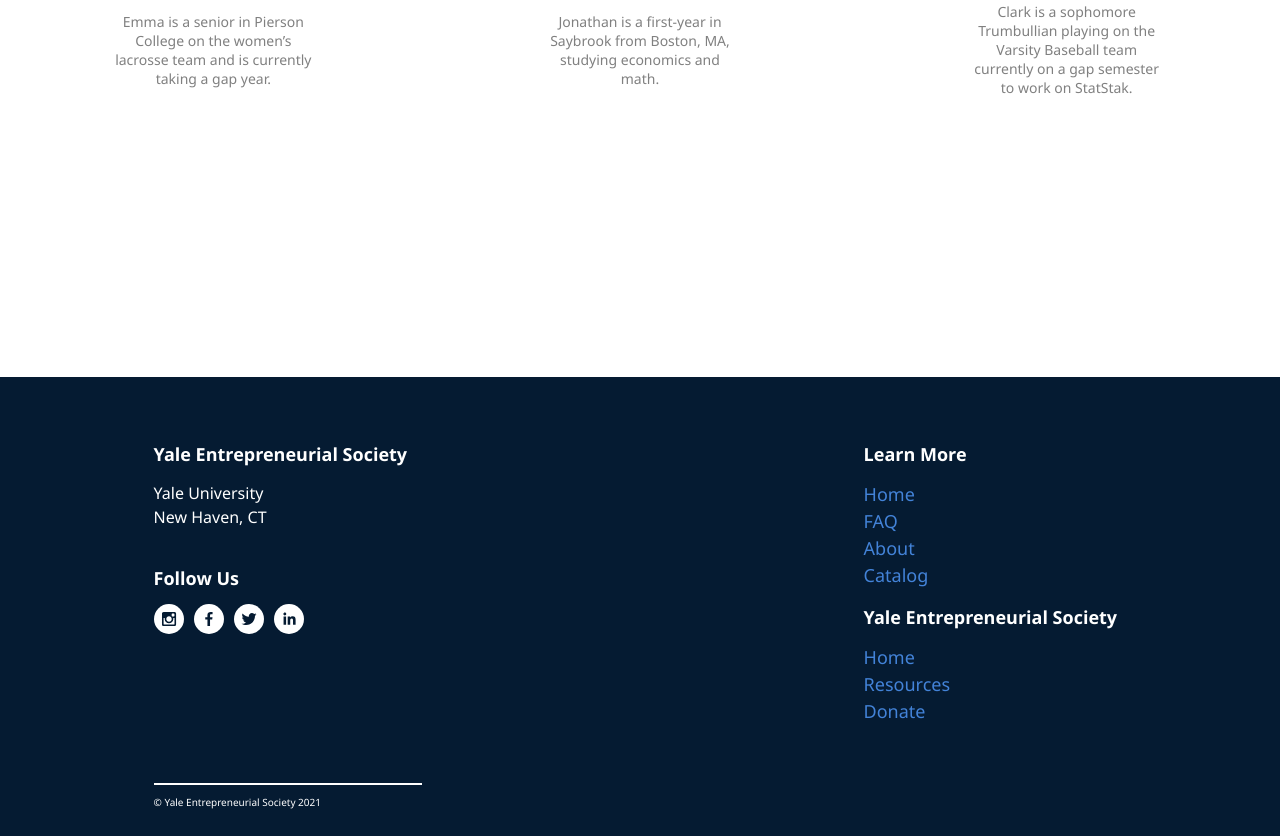
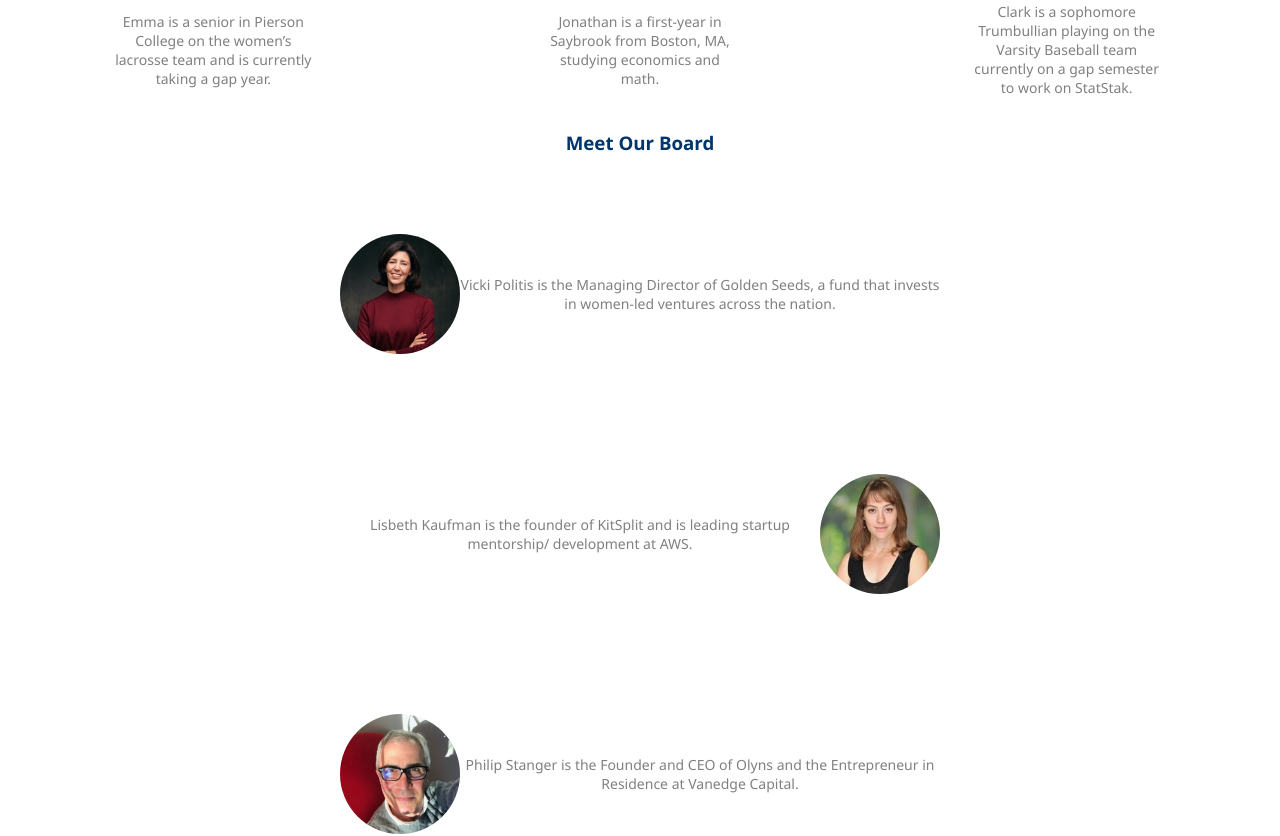
Before and after one commit to yesatyaleTech/startupincubatorsite, a React (Create React App) app: page / in a window 1280 px wide. Shown: the part 600-1436 px from the top of the page. Built offline with nearby package versions, Linux system fonts and the light colour scheme.

Commit message:
Add board section to the website

```diff
--- a/src/components/About/About.css
+++ b/src/components/About/About.css
@@ -52,6 +52,11 @@
     grid-template-columns: repeat(3, 1fr);
 }
 
+.board {
+    display: grid;
+    justify-content: center;
+}
+
 @media screen and (max-width:568px) {
     .ww-do {
         margin-left: 10vw;
--- a/src/components/About/About.tsx
+++ b/src/components/About/About.tsx
@@ -4,6 +4,14 @@ import Leaders from './Leaders/Leaders';
 import clark from '../../images/clarkk.jpeg';
 import johnathan from '../../images/johnathanp.jpg';
 import emma from '../../images/emmar.jpeg';
+import BoardLeft from './BoardLeft/BoardLeft';
+import BoardRight from './BoardRight/BoardRight';
+import vicki from '../../images/vicki.jpeg';
+import lisbeth from '../../images/lisbeth.jpeg';
+import philip from '../../images/philip.jpeg';
+import sam from '../../images/sam.jpeg';
+import leslie from '../../images/leslie.jpeg';
+import kofi from '../../images/kofi.jpeg';
 
 export default class About extends React.Component<{}>{
 
@@ -46,13 +54,42 @@ export default class About extends React.Component<{}>{
                     />
                     <Leaders
                     headshotURL={johnathan}
-                    bio="Jonathan is a first-year in Saybrook from Boston, MA, studying economics and math. "
+                    bio="Jonathan is a first-year in Saybrook from Boston, MA, studying economics and math."
                     />
                     <Leaders
                     headshotURL={clark}
                     bio="Clark is a sophomore Trumbullian playing on the Varsity Baseball team currently on a gap semester to work on StatStak."
                     />
                 </span>
+                <h3>
+                    Meet Our Board
+                </h3>
+                <span className="board">
+                    <BoardLeft
+                    headshotURL={vicki}
+                    bio="Vicki Politis is the Managing Director of Golden Seeds, a fund that invests in women-led ventures across the nation."
+                    />
+                    <BoardRight
+                    headshotURL={lisbeth}
+                    bio="Lisbeth Kaufman is the founder of KitSplit and is leading startup mentorship/ development at AWS."
+                    />
+                    <BoardLeft
+                    headshotURL={philip}
+                    bio="Philip Stanger is the Founder and CEO of Olyns and the Entrepreneur in Residence at Vanedge Capital."
+                    />
+                    <BoardRight
+                    headshotURL={sam}
+                    bio="Sam Hendel is the President at Easterly Investment Partners, the Co-Founder of Dataminr, and the co-founder of Accelerate Yale & Yale Angels."
+                    />
+                    <BoardLeft
+                    headshotURL={leslie}
+                    bio="Leslie Goldman is an investor at Blue Ivy Ventures and Co-Founder and general partner at the Artemis Fund which invests in pre-seed and seed women-led ventures."
+                    />
+                    <BoardRight
+                    headshotURL={kofi}
+                    bio="Kofi Ampadu is a general partner SKU'D ventures, a pre-seed fund that invests in consumer brand startups."
+                    />
+                </span>
             </div>
         );
     }
--- /dev/null
+++ b/src/components/About/BoardLeft/BoardLeft.css
@@ -0,0 +1,25 @@
+.board-left-headshot {
+    height: 120px;
+    width: 120px;
+    border-radius: 50%;
+}
+
+.board-left-headshot-circle {
+    height: 120px;
+    width: 120px;
+}
+
+.board-left-info {
+    height: fit-content;
+    width: 600px;
+    flex-direction: row;
+    padding: 60px 0;
+    display: flex;
+    justify-content: center;
+    align-items: center;
+}
+
+.board-left-info .left-bio {
+    color: grey;
+    font-size: 14px;
+}
--- /dev/null
+++ b/src/components/About/BoardLeft/BoardLeft.tsx
@@ -0,0 +1,19 @@
+import React from 'react';
+import BoardProps from '../../../models/BoardProps';
+import './BoardLeft.css';
+
+export default class BoardLeft extends React.Component<BoardProps>{
+
+    render() {
+        return (
+            <div className="board-left-info">
+                <circle className="board-left-headshot-circle">
+                    <img alt="headshot" className="board-left-headshot" src={this.props.headshotURL} />
+                </circle>
+                <span className="left-bio">
+                    {this.props.bio}
+                </span>
+            </div>
+        );
+    }
+}
--- /dev/null
+++ b/src/components/About/BoardRight/BoardRight.css
@@ -0,0 +1,25 @@
+.board-right-headshot {
+    height: 120px;
+    width: 120px;
+    border-radius: 50%;
+}
+
+.board-right-headshot-circle {
+    height: 120px;
+    width: 120px;
+}
+
+.board-right-info {
+    height: fit-content;
+    width: 600px;
+    flex-direction: row;
+    padding: 60px 0;
+    display: flex;
+    justify-content: center;
+    align-items: center;
+}
+
+.board-right-info .right-bio {
+    color: grey;
+    font-size: 14px;
+}
--- /dev/null
+++ b/src/components/About/BoardRight/BoardRight.tsx
@@ -0,0 +1,19 @@
+import React from 'react';
+import BoardProps from '../../../models/BoardProps';
+import './BoardRight.css';
+
+export default class BoardRight extends React.Component<BoardProps>{
+
+    render() {
+        return (
+            <div className="board-right-info">
+                <span className="right-bio">
+                    {this.props.bio}
+                </span>
+                <circle className="board-right-headshot-circle">
+                    <img alt="headshot" className="board-right-headshot" src={this.props.headshotURL} />
+                </circle>
+            </div>
+        );
+    }
+}
--- /dev/null
+++ b/src/models/BoardProps.ts
@@ -0,0 +1,4 @@
+export default interface BoardProps{
+    headshotURL: string,
+    bio: string,
+}
```
Also changed, not shown: src/images/philip.jpeg (renamed from src/images/phillip.jpeg).
